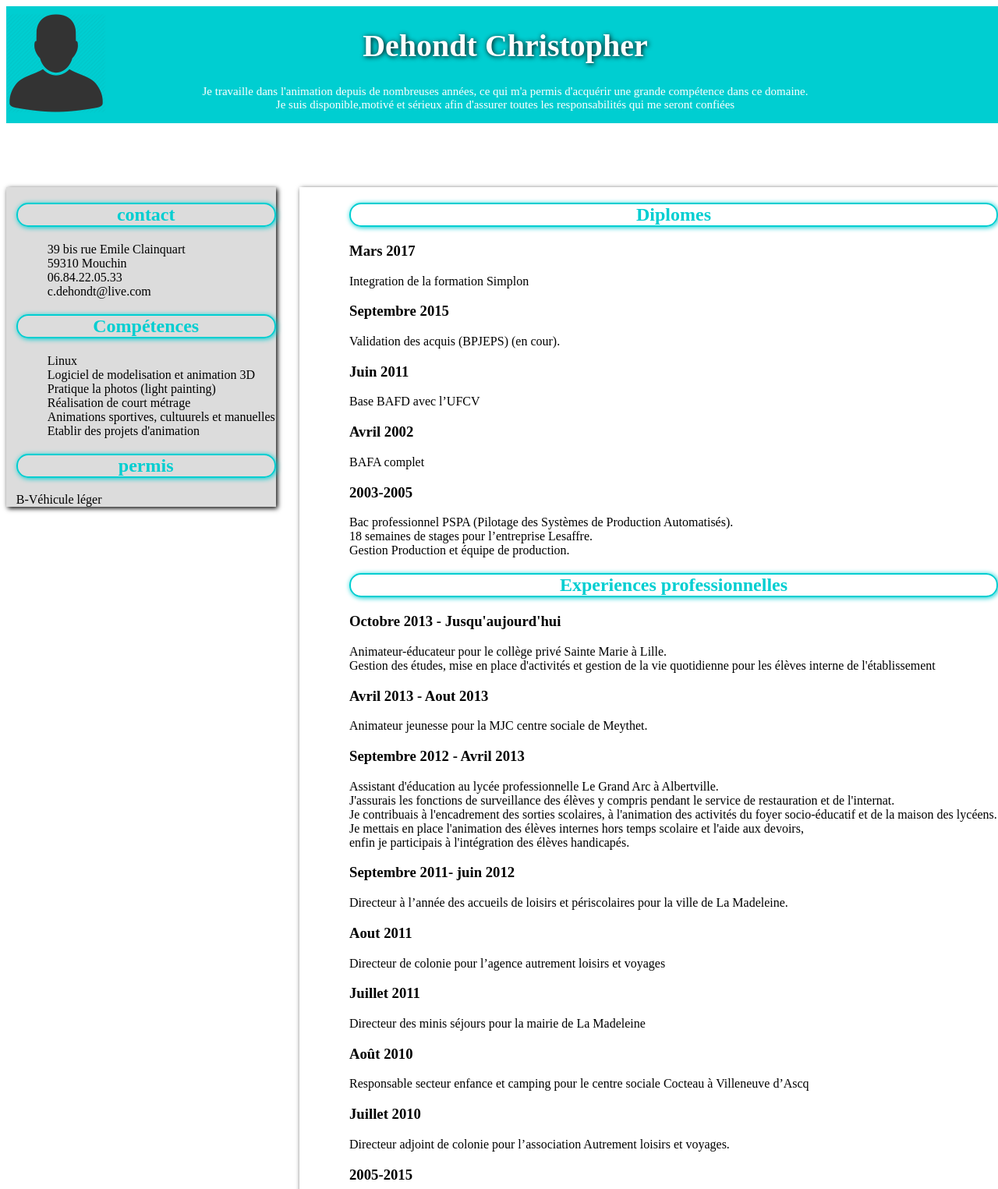
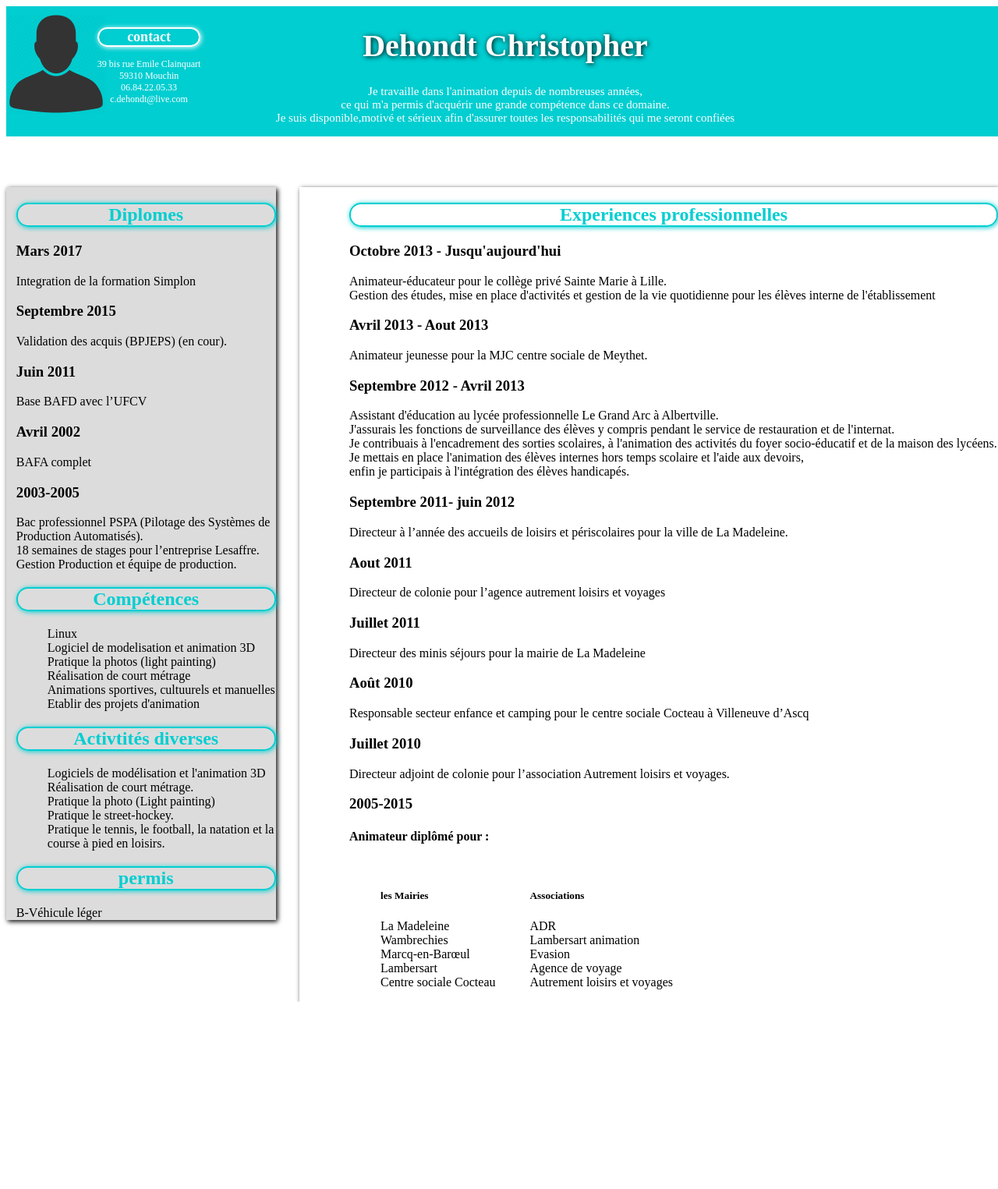
Before and after one commit to c-dehondt/web-cv, a plain HTML site: page index.html in a window 1280 px wide. Shown: the whole page at 78% size. After the commit the page ends 1285 px from the top, so only its background shows below. Drawn offline with Linux system fonts and the light colour scheme.

Commit message:
Modification of the web-cv

```diff
--- a/index.html
+++ b/index.html
@@ -10,25 +10,17 @@
       <header>
         <h1>Dehondt Christopher</h1>
         <img src="moi.png">
-        <p>Je travaille dans l'animation depuis de nombreuses années, ce qui m'a permis d'acquérir une grande compétence dans ce
-domaine.<br>Je suis disponible,motivé et sérieux afin d'assurer toutes les responsabilités qui me seront confiées</p>
+        <ul class="contact">
+          <h2 class="h2">contact</h2>
+            <li>39 bis rue Emile Clainquart <br>59310 Mouchin</li>
+            <li>06.84.22.05.33</li>
+            <li>c.dehondt@live.com</li>
+        </ul>
+        <p>Je travaille dans l'animation depuis de nombreuses années,
+          <br>ce qui m'a permis d'acquérir une grande compétence dans ce
+domaine.  <br>Je suis disponible,motivé et sérieux afin d'assurer toutes les responsabilités qui me seront confiées</p>
       </header>
     <section>
-      <h2>Diplomes</h2>
-        <h3>Mars 2017</h3>
-            Integration de la formation Simplon
-            <br>
-        <h3>Septembre 2015</h3>
-            Validation des acquis (BPJEPS) (en cour).
-        <h3>Juin 2011</h3>
-            Base BAFD avec l’UFCV
-        <h3>Avril 2002</h3>
-            BAFA complet
-        <h3>2003-2005</h3>
-            Bac professionnel PSPA (Pilotage des Systèmes de Production  Automatisés).
-            <br>18 semaines de stages pour l’entreprise Lesaffre.
-            <br>Gestion Production et équipe de production.
-
       <h2>Experiences professionnelles</h2>
 
         <h3>Octobre 2013 - Jusqu'aujourd'hui</h3>
@@ -51,8 +43,10 @@ domaine.<br>Je suis disponible,motivé et sérieux afin d'assurer toutes les res
             Directeur adjoint de colonie pour l’association Autrement loisirs et voyages.
         <h3>2005-2015</h3>
             <h4>Animateur diplômé pour :</h4>
+
+          <article>
             <ul>
-              <li>Les Mairies</li>
+              <h5>les Mairies</h5>
                 <li>La Madeleine</li>
                 <li>Wambrechies</li>
                 <li>Marcq-en-Barœul</li>
@@ -60,32 +54,31 @@ domaine.<br>Je suis disponible,motivé et sérieux afin d'assurer toutes les res
                 <li>Centre sociale Cocteau</li>
             </ul>
 
-            <h4>Associations</h4>
             <ul>
+              <h5>Associations</h5>
                 <li>ADR</li>
                 <li>Lambersart animation</li>
                 <li>Evasion</li>
                 <li>Agence de voyage</li>
                 <li>Autrement loisirs et voyages</li>
             </ul>
-
-
-        <h2>Activtités diverses</h2>
-         <ul>
-           <li>Logiciels de modélisation et l'animation 3D</li>
-           <li>Réalisation de court métrage.</li>
-           <li>Pratique la photo (Light painting)</li>
-           <li>Pratique le street-hockey.</li>
-           <li>Pratique le tennis, le football, la natation et la course à pied en loisirs.</li>
-        </ul>
+          </article>
     </section>
       <nav>
-        <h2>contact</h2>
-        <ul>
-          <li>39 bis rue Emile Clainquart <br>59310 Mouchin</li>
-          <li>06.84.22.05.33</li>
-          <li>c.dehondt@live.com</li>
-        </ul>
+        <h2>Diplomes</h2>
+          <h3>Mars 2017</h3>
+              Integration de la formation Simplon
+              <br>
+          <h3>Septembre 2015</h3>
+              Validation des acquis (BPJEPS) (en cour).
+          <h3>Juin 2011</h3>
+              Base BAFD avec l’UFCV
+          <h3>Avril 2002</h3>
+              BAFA complet
+          <h3>2003-2005</h3>
+              Bac professionnel PSPA (Pilotage des Systèmes de Production  Automatisés).
+              <br>18 semaines de stages pour l’entreprise Lesaffre.
+              <br>Gestion Production et équipe de production.
 
         <h2>Compétences</h2>
           <ul>
@@ -96,6 +89,16 @@ domaine.<br>Je suis disponible,motivé et sérieux afin d'assurer toutes les res
             <li>Animations sportives, cultuurels et manuelles</li>
             <li>Etablir des projets d'animation</li>
           </ul>
+
+          <h2>Activtités diverses</h2>
+           <ul>
+             <li>Logiciels de modélisation et l'animation 3D</li>
+             <li>Réalisation de court métrage.</li>
+             <li>Pratique la photo (Light painting)</li>
+             <li>Pratique le street-hockey.</li>
+             <li>Pratique le tennis, le football, la natation et la course à pied en loisirs.</li>
+          </ul>
+
         <h2>permis</h2>
             B-Véhicule léger
        </nav>
--- a/style.css
+++ b/style.css
@@ -17,6 +17,15 @@ header img{
 }
 header p{
   font-size: 15px;
+}
+.contact{
+  font-size:60%;
+  position: absolute;
+  top:0.2%;
+  left:6%;
+}
+.h2{
+  color: white;
 }
 h1{
   text-shadow: 1px 1px 6px black;
@@ -48,7 +57,9 @@ nav{
   top: 30%;
   padding-left:1%;
 }
-
 li{
 list-style-type: none;
 }
+article ul{
+  display: inline-block;
+}
```
Lines whose indentation alone changed are shown as unchanged.
